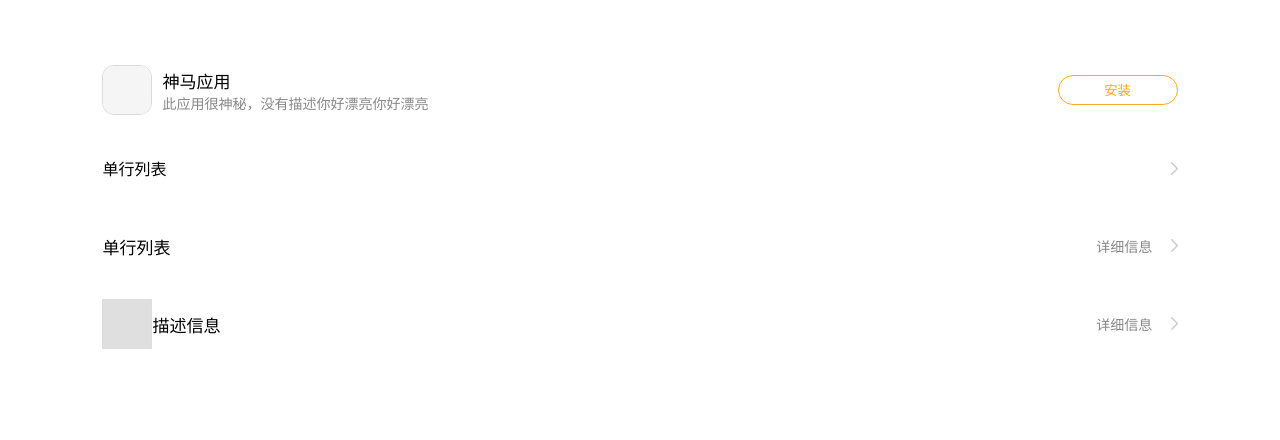
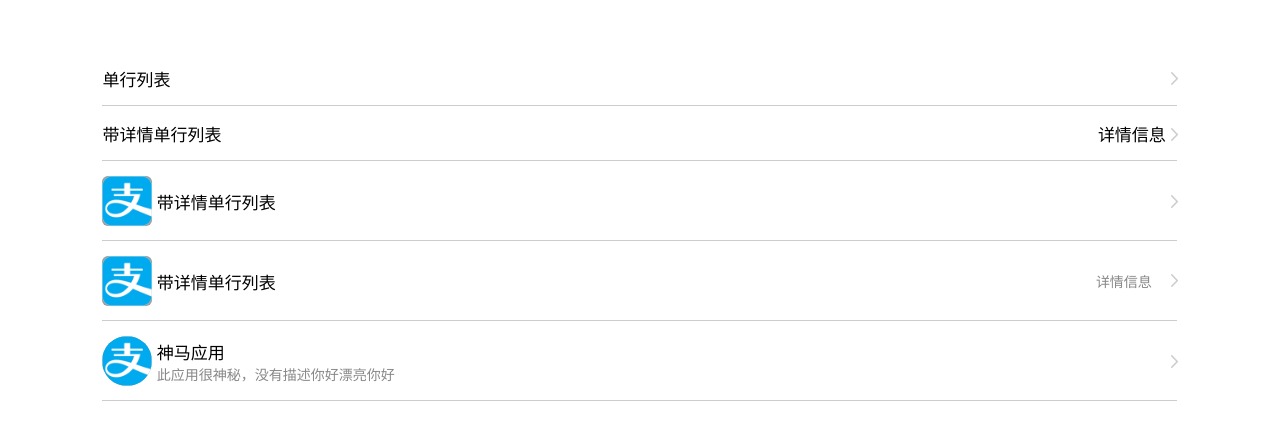
Before and after one commit to debingfeng/arch-component, a plain HTML site: page listView/index.html in a window 1280 px wide. Drawn offline with Linux system fonts and the light colour scheme.

Commit message:
修改listView

```diff
--- /dev/null
+++ b/listView/css/appmall.css
@@ -0,0 +1,135 @@
+/* 列表样式 */
+.apps-list {
+    min-height: 150px;
+    /*background-color: white;*/
+}
+.apps-list-item {
+    display: flex;
+    flex-direction: row;
+    justify-content: space-between;
+    align-items: center;
+    height: 78px;
+    background-color: white;
+}
+
+.item-info {
+    display: flex;
+    flex-direction: row;
+    align-items: center;
+    flex: 1 1 76%;
+    width: 76%;
+}
+
+.item-icon {
+    width: 50px;
+    height: 50px;
+    border-radius: 12px;
+    border: 1px solid rgba(218, 218, 218, 1);
+}
+
+.item-info-detail {
+    flex: 0 1 76%;
+    display: flex;
+    flex-direction: column;
+    align-items: flex-start;
+    justify-content: center;
+    width: 76%;
+    margin-left: 10px;
+}
+
+.detail-title {
+    font-size: 17px;
+    font-weight: normal;
+    font-stretch: normal;
+    letter-spacing: 0;
+    color: #000000;
+}
+
+.detail-desc {
+    display: inline-block;
+    width: 100%;
+    font-size: 14px;
+    color: #888888;
+    overflow: hidden;
+    white-space: nowrap;
+    text-overflow: ellipsis;
+}
+
+.item-btn {
+    width: 18%;
+    flex: 0 0 18%;
+    max-width: 120px;
+    height: 30px;
+    line-height: 28px;
+    text-align: center;
+    color: #ffaa22;
+    border: solid 1px #ffaa22;
+    border-radius: 24px;
+    background-color: #ffffff;
+    outline: none;
+}
+
+/*单行列表*/
+
+.item-normal {
+
+}
+
+.item-normal-left {
+
+}
+
+.item-title {
+    display: flex;
+    align-items: center;
+    font-size: 17px;
+}
+
+.item-title-text {
+
+}
+
+.item-title-icon {
+    display: inline-block;
+    width: 50px;
+    height: 50px;
+    border: 1px solid gainsboro;
+    background-color: #dfdfdf;
+}
+
+.item-detail-desc {
+    display: inline-block;
+    padding-right: 1em;
+    color: #888888;
+    font-size: 14px;
+}
+
+
+@media (min-width: 320px) and (max-width: 360px) {
+    .item-btn {
+        width: 21%;
+        flex: 0 0 21%;
+    }
+}
+
+.btn-install,
+.btn-update {
+    color: #ffaa22;
+    border: solid 1px #ffaa22;
+    border-radius: 25px;
+}
+
+/* 已经安装/已经更新 */
+.btn-installed,
+.btn-updated,
+.btn-uninstalling {
+    color: #999999;
+    border: none;
+}
+
+/* 待安装/待更新 */
+.btn-installing,
+.btn-updating {
+    color: #999999;
+    border: 1px solid #999999;
+}
--- a/listView/css/list.css
+++ b/listView/css/list.css
@@ -4,38 +4,69 @@
     /*background-color: white;*/
 }
 
-.apps-list-item {
+/*正常listView*/
+.item {
+    position: relative;
     display: flex;
     flex-direction: row;
     justify-content: space-between;
     align-items: center;
-    height: 78px;
+    padding: 15px 0;
+    font-size: 17px;
     background-color: white;
 }
 
-.item-info {
+.item-header {
     display: flex;
     flex-direction: row;
     align-items: center;
-    flex: 1 1 76%;
-    width: 76%;
 }
 
-.item-icon {
+
+.item-content {
+
+}
+
+.item:after {
+    position: absolute;
+    bottom: 0;
+    content: ' ';
+    height: 1px;
+    width: 100%;
+    transform: scaleY(0.5);
+    background-color: #999999;
+}
+
+.item-normal {
+
+}
+
+.item-header .item-header-image {
     width: 50px;
     height: 50px;
-    border-radius: 12px;
-    border: 1px solid rgba(218, 218, 218, 1);
+    border-radius: 6px;
+    background-color: #999999;
 }
 
-.item-info-detail {
-    flex: 0 1 76%;
+.item-header .item-header-text {
+    display: inline-block;
+    font-size: 17px;
+    padding-left: 0.25em;
+}
+
+.item-header-detail {
     display: flex;
     flex-direction: column;
+    justify-content: center;
     align-items: flex-start;
-    justify-content: center;
-    width: 76%;
-    margin-left: 10px;
+    /*flex-wrap: wrap;*/
+    padding-left: 0.25em;
+    overflow: scroll;
+    white-space: nowrap;
+    text-overflow: ellipsis;
+}
+.item-image-rounded {
+    border-radius: 50% !important;
 }
 
 .detail-title {
@@ -48,7 +79,6 @@
 
 .detail-desc {
     display: inline-block;
-    width: 100%;
     font-size: 14px;
     color: #888888;
     overflow: hidden;
@@ -56,81 +86,18 @@
     text-overflow: ellipsis;
 }
 
-.item-btn {
-    width: 18%;
-    flex: 0 0 18%;
-    max-width: 120px;
-    height: 30px;
-    line-height: 28px;
-    text-align: center;
-    color: #ffaa22;
-    border: solid 1px #ffaa22;
-    border-radius: 24px;
-    background-color: #ffffff;
-    outline: none;
-}
 
-/*单行列表*/
-
-.item-normal {
-
-}
-
-.item-normal-left {
-
-}
-
-.item-title {
-    display: flex;
-    align-items: center;
-    font-size: 17px;
-}
-
-.item-title-text {
-
-}
-
-.item-title-icon {
-    display: inline-block;
-    width: 50px;
-    height: 50px;
-    border: 1px solid gainsboro;
-    background-color: #dfdfdf;
-}
-
-.item-detail-desc {
+.item-content .item-content-desc {
     display: inline-block;
     padding-right: 1em;
     color: #888888;
     font-size: 14px;
 }
 
-
-@media (min-width: 320px) and (max-width: 360px) {
-    .item-btn {
-        width: 21%;
-        flex: 0 0 21%;
-    }
+.item-arrow-right {
+    display: inline-block;
+    width: 7px;
+    height: 13px;
+    background: url("../imgs/arrow-right.png") no-repeat;
+    background-size: 100%;
 }
-
-.btn-install,
-.btn-update {
-    color: #ffaa22;
-    border: solid 1px #ffaa22;
-    border-radius: 25px;
-}
-
-/* 已经安装/已经更新 */
-.btn-installed,
-.btn-updated,
-.btn-uninstalling {
-    color: #999999;
-    border: none;
-}
-
-/* 待安装/待更新 */
-.btn-installing,
-.btn-updating {
-    color: #999999;
-    border: 1px solid #999999;
-}
--- a/listView/index.html
+++ b/listView/index.html
@@ -10,55 +10,57 @@
     <link rel="stylesheet" href="./css/list.css">
 
     <style>
-        body {
-            /*background-color: gainsboro;*/
-        }
-        .arrow-right {
-            display: inline-block;
-            width: 7px;
-            height: 13px;
-            background: url("imgs/arrow-right.png") no-repeat;
-            background-size: 100%;
-        }
+
     </style>
 </head>
 <body>
 <div class="container">
     <div class="apps-list">
-        <section class="apps-list-item">
-            <section class="item-info">
-                <img src="./imgs/default-icon.png" alt="" class="item-icon"/>
-                <section class="item-info-detail">
-                    <p class="detail-title">神马应用</p>
-                    <span class="detail-desc">此应用很神秘，没有描述你好漂亮你好漂亮</span>
-                </section>
-            </section>
-            <button type="button" class="item-btn">
-                安装
-            </button>
-        </section>
-        <section class="apps-list-item">
-            <p>单行列表</p>
-            <span class="arrow-right"></span>
+        <!--单行列表-->
+        <section class="item item-normal">
+            <span>单行列表</span>
+            <span class="item-arrow-right"></span>
         </section>
 
-        <section class="apps-list-item">
-            <p class="item-title">单行列表</p>
-            <section class="item-detail">
-                <span class="item-detail-desc">详细信息</span>
-                <span class="arrow-right"></span>
+        <!--带详情的列表-->
+        <section class="item item-detail">
+            <span>带详情单行列表</span>
+            <section>
+                <span class="item-content-desc">详情信息</span>
+                <span class="item-arrow-right"></span>
             </section>
         </section>
 
-        <section class="apps-list-item">
-            <section class="item-title">
-                <span class="item-title-icon"></span>
-                <span>描述信息</span>
+        <!--带图片的列表-->
+        <section class="item item-normal">
+            <section class="item-header">
+                <img src="./imgs/netease.png" alt="" class="item-header-image">
+                <span class="item-header-text">带详情单行列表</span>
             </section>
-            <section class="item-detail">
-                <span class="item-detail-desc">详细信息</span>
-                <span class="arrow-right"></span>
+            <span class="item-arrow-right"></span>
+        </section>
+
+        <!--带图片有详情的列表-->
+        <section class="item item-normal">
+            <section class="item-header">
+                <img src="./imgs/netease.png" alt="" class="item-header-image">
+                <span class="item-header-text">带详情单行列表</span>
             </section>
+            <section class="item-content">
+                <span class="item-content-desc">详情信息</span>
+                <span class="item-arrow-right"></span>
+            </section>
+        </section>
+
+        <section class="item">
+            <section class="item-header">
+                <img src="./imgs/netease.png" alt="" class="item-header-image item-image-rounded"/>
+                <section class="item-header-detail">
+                    <p class="detail-title">神马应用</p>
+                    <span class="detail-desc">此应用很神秘，没有描述你好漂亮你好</span>
+                </section>
+            </section>
+            <span class="item-arrow-right"></span>
         </section>
     </div>
 </div>
```
